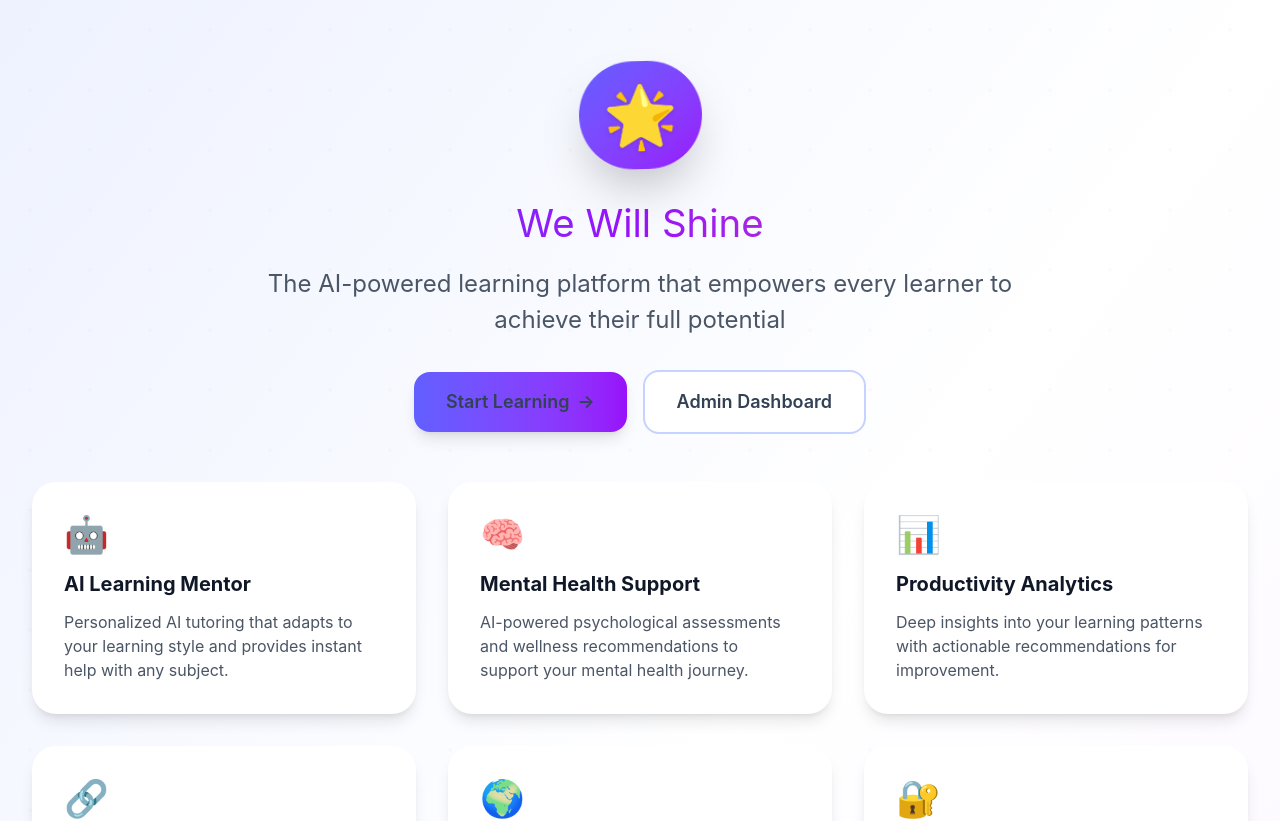
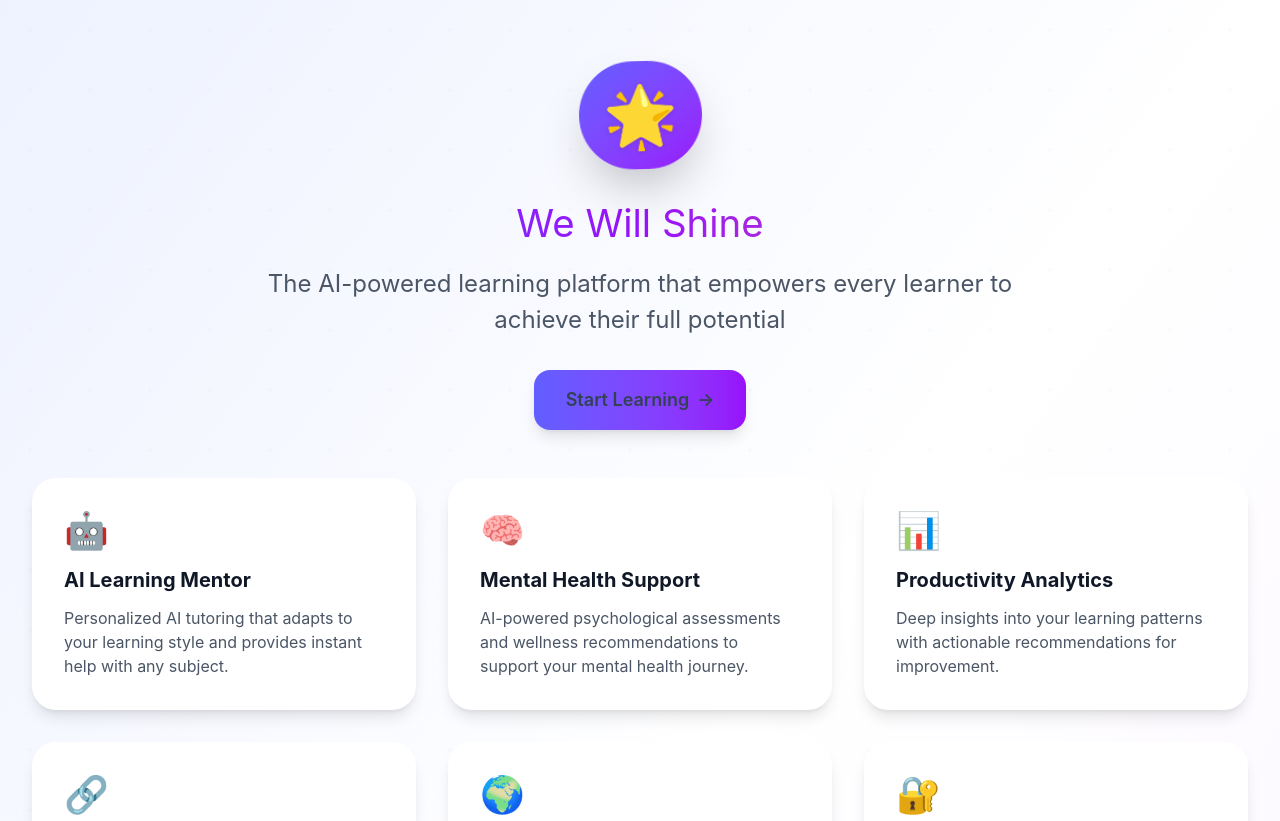
Before and after one commit to ITIF-Syuhada/we-will-shine, a SvelteKit app: page / in a window 1280 px wide. Shown: the top 821 px of the page. Built offline with nearby package versions, Linux system fonts and the light colour scheme.

Commit message:
refactor: remove 'Admin Dashboard' button from landing page
- Hapus tombol "Admin Dashboard" dari hero section di halaman /
- Landing page sekarang hanya fokus pada tombol utama untuk pengguna (Start Learning)
- Meningkatkan fokus, experience, dan kesederhanaan landing page

```diff
--- a/src/routes/+page.svelte
+++ b/src/routes/+page.svelte
@@ -48,13 +48,6 @@
 						<span>Start Learning</span>
 						<span class="transition-transform group-hover:translate-x-1">→</span>
 					</span>
-				</a>
-
-				<a
-					href="{base}/login"
-					class="transform rounded-2xl border-2 border-indigo-200 bg-white px-8 py-4 text-lg font-semibold text-indigo-600 transition-all hover:border-indigo-300 hover:bg-indigo-50"
-				>
-					Admin Dashboard
 				</a>
 			</div>
 		</div>
```
